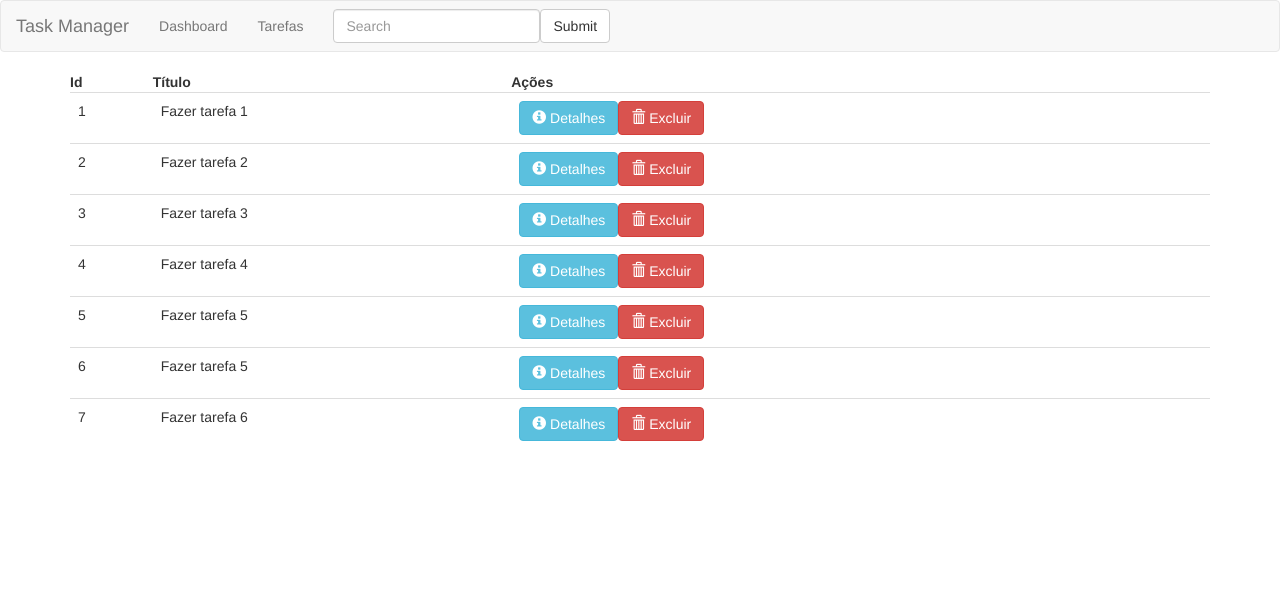
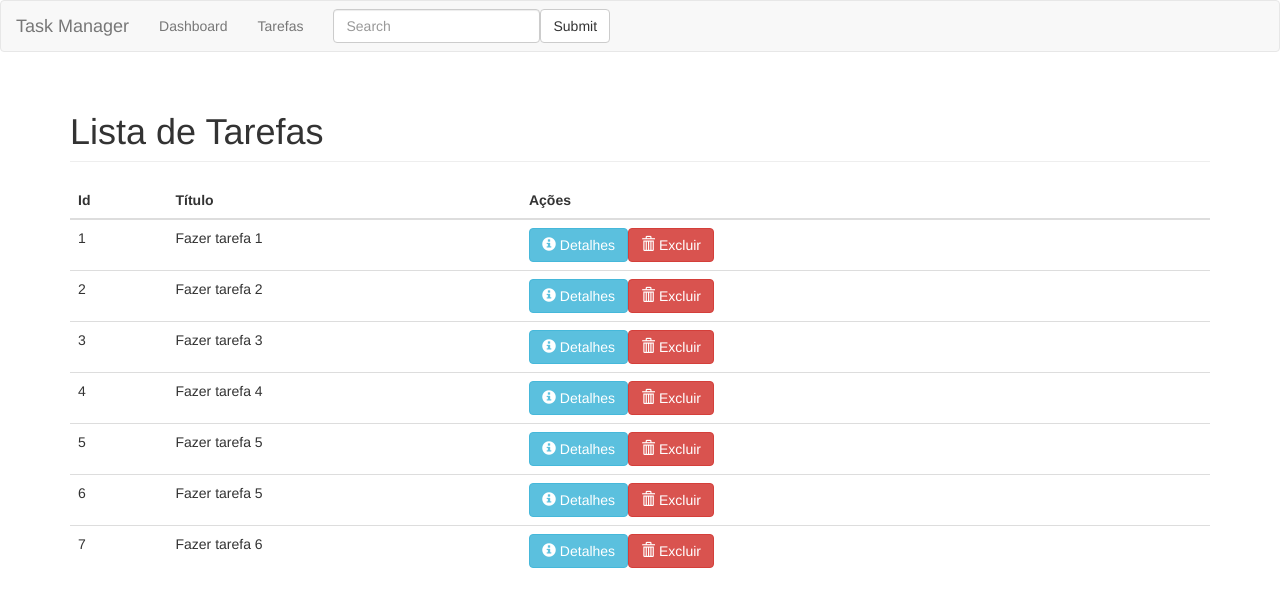
Before and after one commit to Rochamarc/TaskManager-FrontEnd, an Angular app: page /tasks in a window 1280 px wide. Shown: the top 606 px of the page. Built offline with nearby package versions, Linux system fonts and the light colour scheme.

Commit message:
fix(templates): table and headers errors fixed

```diff
--- a/src/app/dashboard/dashboard.component.html
+++ b/src/app/dashboard/dashboard.component.html
@@ -1,9 +1,11 @@
-<h1>Painel de controle</h1>
+<h1 class="page-header">Painel de controle</h1>
 
 <table class="table">
     <thead>
-        <th>Tarefa</th>
-        <th>Ações</th>
+        <tr>
+            <th>Tarefa</th>
+            <th>Ações</th>
+        </tr>
     </thead>
 
     <tbody>
--- a/src/app/tasks/task-detail/task-detail.component.html
+++ b/src/app/tasks/task-detail/task-detail.component.html
@@ -1,4 +1,6 @@
-<h1>Detalhes da Tarefa: {{ task?.title }}</h1>
+<h1 class="page-header">Detalhes da Tarefa: {{ task?.title }}</h1>
+
+
 <div class="form-horizontal" *ngIf="task">
   <div class="form-group">
     <label for="title" class="col-sm-2 control-label">Titulo</label>
--- a/src/app/tasks/tasks.component.html
+++ b/src/app/tasks/tasks.component.html
@@ -1,8 +1,12 @@
+<h1 class="page-header">Lista de Tarefas</h1>
+
 <table class="table">
   <thead>
-    <th>Id</th>
-    <th>Título</th>
-    <th>Ações</th>
+    <tr>
+      <th>Id</th>
+      <th>Título</th>
+      <th>Ações</th>
+    </tr>
   </thead>
 
   <tbody>
```
